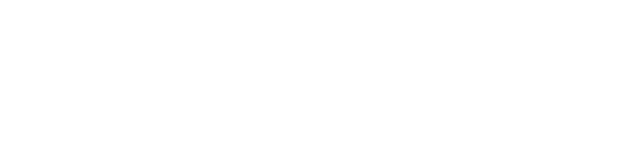
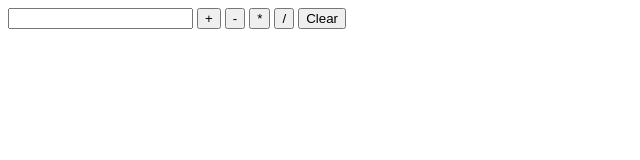
Before and after one commit to Whytebread/Calculator, a plain HTML site: page index.html in a window 1280 px wide. Shown: the whole page, without its empty margins (0-640 px from the left). Drawn offline with Linux system fonts and the light colour scheme.

Commit message:
started initial claculator functions, started calculator html

```diff
--- a/index.html
+++ b/index.html
@@ -1,5 +1,6 @@
 <!DOCTYPE html>
 <html>
+
 <head>
     <meta charset='utf-8'>
     <meta http-equiv='X-UA-Compatible' content='IE=edge'>
@@ -8,7 +9,16 @@
     <link rel='stylesheet' type='text/css' media='screen' href='main.css'>
     <script src='main.js'></script>
 </head>
+
 <body>
+    <div class="calculatorContainer">
+        <input type="text" name="numberInput" id="numberInput"></input>
+        <button class="addButton">+</button>
+        <button class="subtractButton">-</button>
+        <button class="multiplyButton">*</button>
+        <button class="divideButton">/</button>
+        <button class="clearButton">Clear</button>
+    </div>
+</body>
 
-</body>
 </html>
--- a/main.js
+++ b/main.js
@@ -0,0 +1,22 @@
+// global variables
+
+// calculator functions
+function addNumbers(){
+
+}
+
+function subtractNumbers() {
+
+}
+
+function multiplyNumbers() {
+
+}
+
+function divideNumbers() {
+
+}
+
+function Operate() {
+
+}
```
